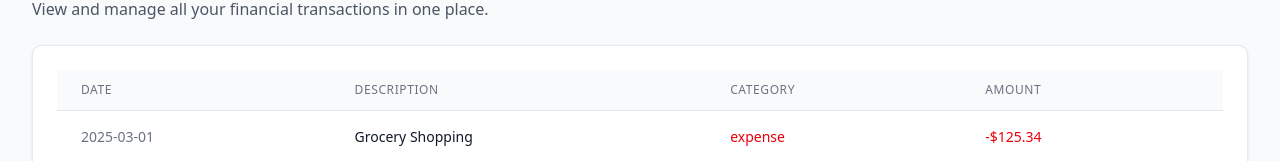
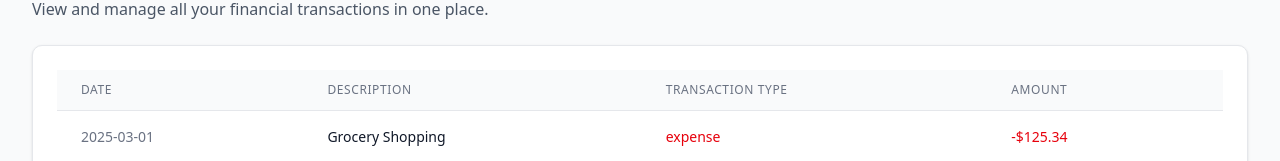
Before and after one commit to JosephineNaava/Personal-Finance-G1, a React (Vite) app: page /transactions in a window 1280 px wide. Shown: the part 312-473 px from the top of the page. Built offline with nearby package versions, Linux system fonts and the light colour scheme.

Commit message:
adjustements naming

```diff
--- a/src/pages/Transactions.jsx
+++ b/src/pages/Transactions.jsx
@@ -1,6 +1,4 @@
 import useTransactions from "@/hooks/useTransactions"
-
-
 
 
 
@@ -26,7 +24,7 @@
                 <tr>
                   <th className="px-6 py-3 text-left text-xs font-medium text-gray-500 uppercase tracking-wider">Date</th>
                   <th className="px-6 py-3 text-left text-xs font-medium text-gray-500 uppercase tracking-wider">Description</th>
-                  <th className="px-6 py-3 text-left text-xs font-medium text-gray-500 uppercase tracking-wider">Category</th>
+                  <th className="px-6 py-3 text-left text-xs font-medium text-gray-500 uppercase tracking-wider">Transaction Type</th>
                   <th className="px-6 py-3 text-left text-xs font-medium text-gray-500 uppercase tracking-wider">Amount</th>
                 </tr>
               </thead>
```
